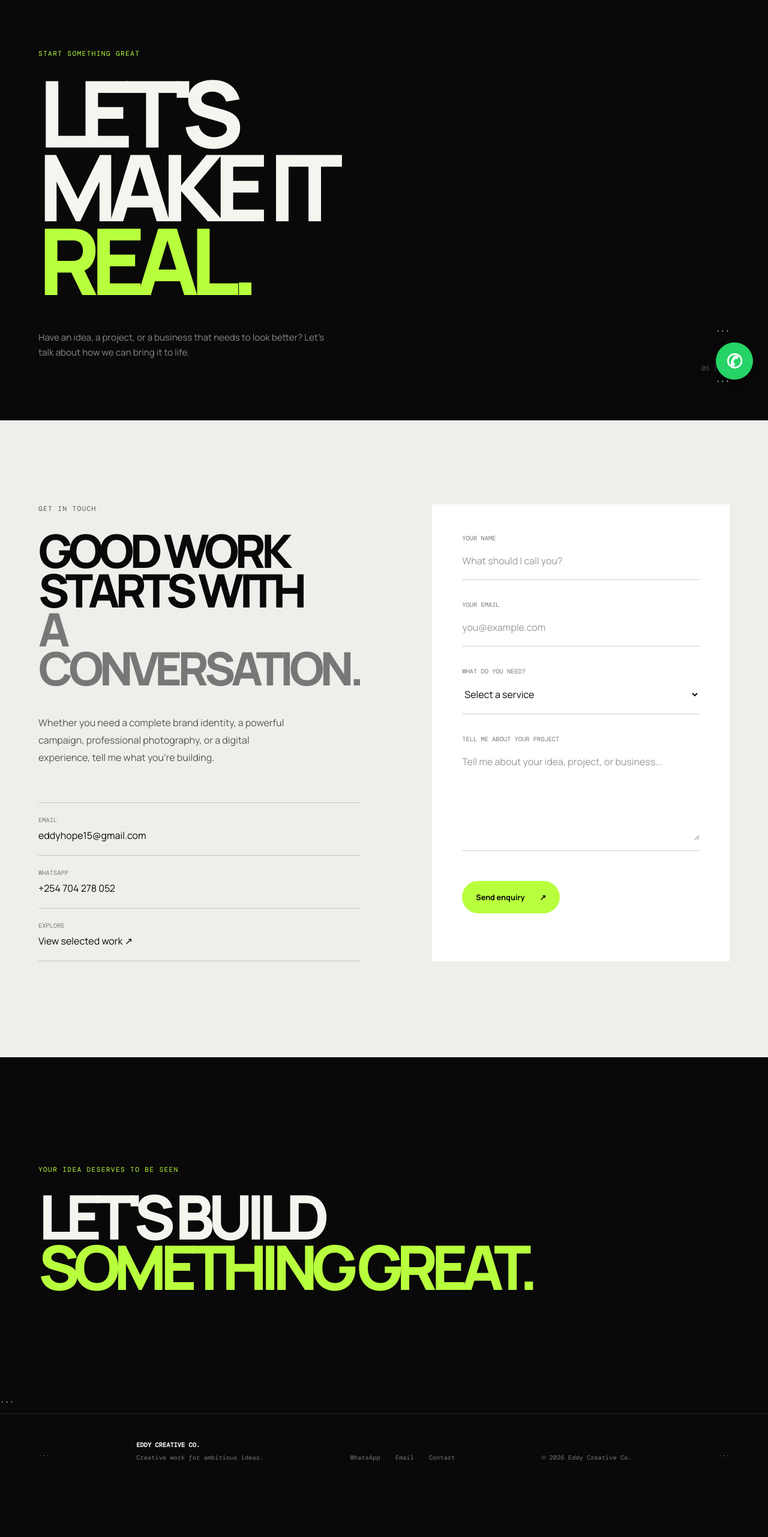
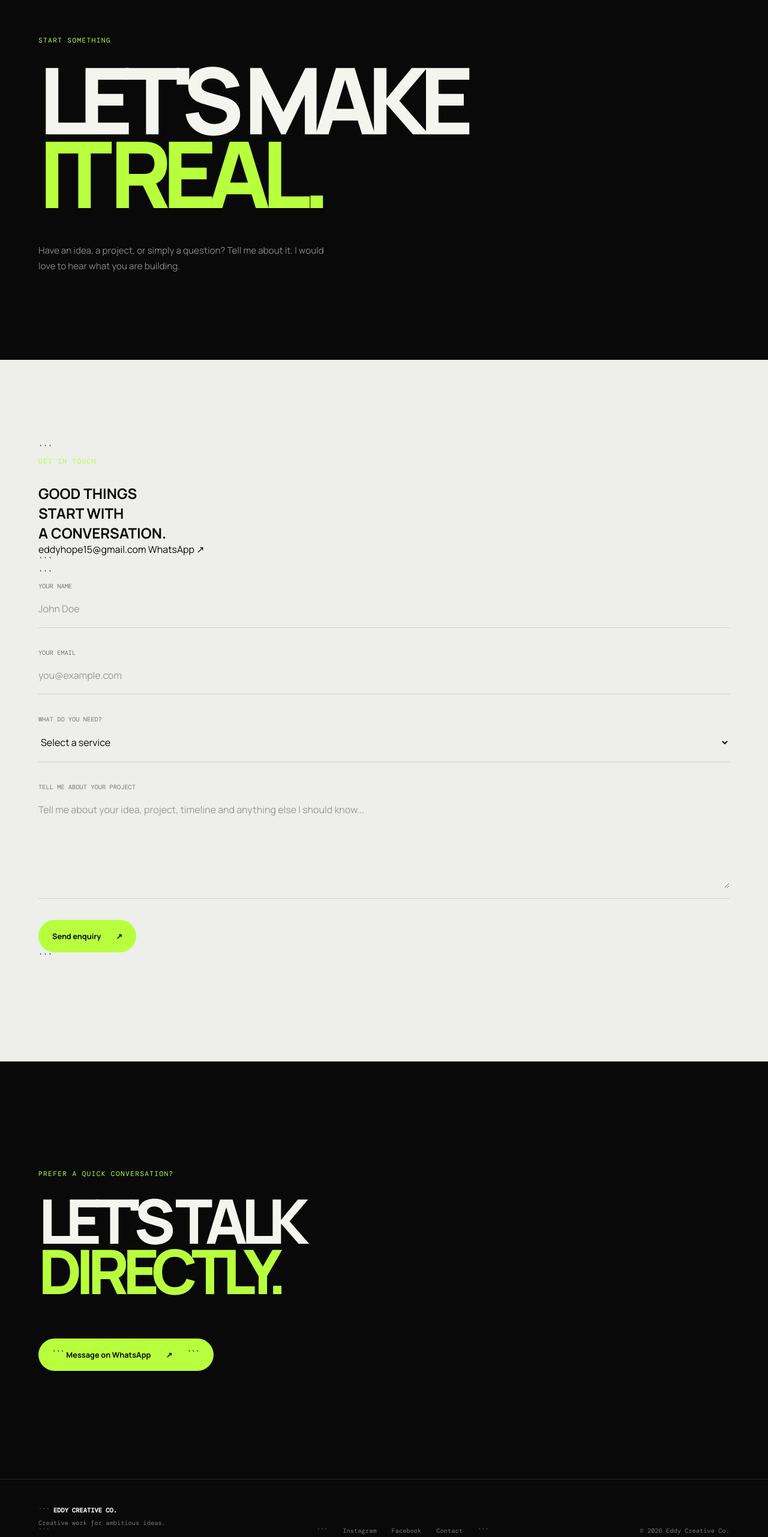
Before and after one commit to eddy1446/eddy-creative-website, a website: page contact.html in a window 1280 px wide. Shown: the part 120-2683 px from the top of the page at 60% size. Before the commit the page ends 2602 px from the top, so only its background shows below. Drawn offline with nearby package versions, Linux system fonts and the light colour scheme.

Commit message:
Update contact.html

````diff
--- a/contact.html
+++ b/contact.html
@@ -1,28 +1,21 @@
 <!DOCTYPE html>
 
 <html lang="en">
+<head>
+  <meta charset="UTF-8">
+  <meta name="viewport" content="width=device-width, initial-scale=1.0">
 
-<head>
-  <meta charset="UTF-8" />
-  <meta name="viewport" content="width=device-width, initial-scale=1.0" />
+  <meta name="description" content="Start a project with Eddy Creative Co. Branding, graphic design, photography, videography and digital experiences.">
 
-<meta
- name="description"
- content="Contact Eddy Creative Co. for branding, graphic design, photography, videography and digital experiences."
-/>
+  <title>Contact — Eddy Creative Co.</title>
 
-  <title>Let's Talk — Eddy Creative Co.</title>
-
-  <link rel="stylesheet" href="style.css" />
+  <link rel="stylesheet" href="style.css">
 </head>
 
 <body>
 
-  <!-- HEADER -->
-
 <header class="site-header">
 
-```
   <a href="index.html" class="logo">
     <strong>EDDY</strong>
     <span>CREATIVE CO.</span>
@@ -32,150 +25,86 @@
     <a href="services.html">Services</a>
     <a href="work.html">Work</a>
     <a href="about.html">About</a>
-  <a href="contact.html" class="nav-button">
-    Let's Talk ↗
-  </a>
+    <a href="contact.html" class="nav-button">Let's Talk ↗</a>
   </nav>
 
-<button
-  class="menu-toggle"
-  aria-label="Open menu"
->
+  <button class="menu-toggle" aria-label="Open menu">
     <span></span>
     <span></span>
   </button>
-```
 
 </header>
 
-  <!-- MOBILE MENU -->
-
 <div class="mobile-menu">
 
-```
-<a href="index.html">Home</a>
-<a href="services.html">Services</a>
-<a href="work.html">Work</a>
-<a href="about.html">About</a>
-<a href="contact.html">Let's Talk ↗</a>
-```
+<a href="index.html">Home</a> <a href="services.html">Services</a> <a href="work.html">Work</a> <a href="about.html">About</a> <a href="contact.html">Let's Talk ↗</a>
 
 </div>
 
 <main>
 
-```
-<!-- CONTACT HERO -->
-
 <section class="contact-hero">
 
-  <p class="eyebrow">
-    Start something great
-  </p>
+  <p class="eyebrow">Start something</p>
 
   <h1>
-    LET'S<br />
-    MAKE IT<br />
-    <span>REAL.</span>
+    LET'S MAKE<br>
+    <span>IT REAL.</span>
   </h1>
 
-  <p class="contact-intro">
-    Have an idea, a project, or a business that needs to look better?
-    Let's talk about how we can bring it to life.
+  <p class="page-intro">
+    Have an idea, a project, or simply a question?
+    Tell me about it. I would love to hear what you are building.
   </p>
-
-  <div class="hero-number">
-    05 / 05
-  </div>
 
 </section>
 
-
-<!-- CONTACT SECTION -->
-
 <section class="contact-section">
 
-  <div class="contact-grid">
+  <div class="contact-info">
 
+```
+<p class="eyebrow">Get in touch</p>
 
-    <!-- CONTACT DETAILS -->
+<h2>
+  GOOD THINGS<br>
+  START WITH<br>
+  A <span>CONVERSATION.</span>
+</h2>
 
 <div class="contact-details">
 
-      <p class="eyebrow">
-        Get in touch
-      </p>
-
-      <h2>
-        GOOD WORK<br />
-        STARTS WITH<br />
-        <span>A CONVERSATION.</span>
-      </h2>
-
-      <p class="contact-description">
-        Whether you need a complete brand identity, a powerful campaign,
-        professional photography, or a digital experience, tell me what
-        you're building.
-      </p>
-
-
-      <div class="contact-links">
-
   <a href="mailto:eddyhope15@gmail.com">
-
-          <span>Email</span>
-
     eddyhope15@gmail.com
-
   </a>
 
-
-        <a
-          href="https://wa.me/254704278052"
-          target="_blank"
-          rel="noopener"
-        >
-
-          <span>WhatsApp</span>
-
-          +254 704 278 052
-
-        </a>
-
-
-        <a href="work.html">
-
-          <span>Explore</span>
-
-          View selected work ↗
-
+  <a href="https://wa.me/254704278052" target="_blank">
+    WhatsApp ↗
   </a>
 
 </div>
+```
 
   </div>
 
+  <div class="contact-form-wrapper">
 
-    <!-- CONTACT FORM -->
-
-    <form
-      class="contact-form"
-      id="contactForm"
-    >
+```
+<form id="contactForm">
 
   <div class="form-group">
 
     <label for="name">
-          Your name
+      YOUR NAME
     </label>
 
     <input
       type="text"
       id="name"
       name="name"
-          placeholder="What should I call you?"
+      placeholder="John Doe"
       required
-        />
+    >
 
   </div>
 
@@ -183,7 +112,7 @@
   <div class="form-group">
 
     <label for="email">
-          Your email
+      YOUR EMAIL
     </label>
 
     <input
@@ -192,7 +121,7 @@
       name="email"
       placeholder="you@example.com"
       required
-        />
+    >
 
   </div>
 
@@ -200,7 +129,7 @@
   <div class="form-group">
 
     <label for="service">
-          What do you need?
+      WHAT DO YOU NEED?
     </label>
 
     <select
@@ -233,8 +162,8 @@
         Website / Digital Experience
       </option>
 
-          <option value="Something else">
-            Something else
+      <option value="Something Else">
+        Something Else
       </option>
 
     </select>
@@ -245,13 +174,14 @@
   <div class="form-group">
 
     <label for="message">
-          Tell me about your project
+      TELL ME ABOUT YOUR PROJECT
     </label>
 
     <textarea
       id="message"
       name="message"
-          placeholder="Tell me about your idea, project, or business..."
+      rows="6"
+      placeholder="Tell me about your idea, project, timeline and anything else I should know..."
       required
     ></textarea>
 
@@ -260,7 +190,7 @@
 
   <button
     type="submit"
-        class="primary-button form-submit"
+    class="primary-button"
   >
 
     Send enquiry
@@ -276,37 +206,47 @@
   ></p>
 
 </form>
+```
 
   </div>
 
 </section>
 
-
-<!-- FINAL STATEMENT -->
-
-<section class="contact-final">
+<section class="work-cta">
 
   <p class="eyebrow">
-    Your idea deserves to be seen
+    Prefer a quick conversation?
   </p>
 
   <h2>
-    LET'S BUILD<br />
-    <span>SOMETHING GREAT.</span>
+    LET'S TALK<br>
+    <span>DIRECTLY.</span>
   </h2>
 
+<a
+href="https://wa.me/254704278052"
+target="_blank"
+class="primary-button"
+
+>
+
+```
+Message on WhatsApp
+
+<span>↗</span>
+```
+
+  </a>
+
 </section>
-```
 
 </main>
 
-  <!-- FOOTER -->
-
 <footer class="site-footer">
 
-```
   <div>
 
+```
 <strong>
   EDDY CREATIVE CO.
 </strong>
@@ -314,122 +254,35 @@
 <p>
   Creative work for ambitious ideas.
 </p>
+```
 
   </div>
 
-
   <div class="footer-links">
 
-  <a
-    href="https://wa.me/254704278052"
-    target="_blank"
-    rel="noopener"
-  >
-    WhatsApp
+```
+<a href="#">
+  Instagram
 </a>
 
-  <a href="mailto:eddyhope15@gmail.com">
-    Email
+<a href="#">
+  Facebook
 </a>
 
 <a href="contact.html">
   Contact
 </a>
+```
 
   </div>
-
 
   <p>
     © 2026 Eddy Creative Co.
   </p>
-```
 
 </footer>
-
-  <!-- WHATSAPP CHAT WIDGET -->
-
-  <div class="whatsapp-widget">
-
-```
-<button
-  class="whatsapp-button"
-  id="whatsappButton"
-  aria-label="Open WhatsApp chat"
->
-
-  <span class="whatsapp-icon">
-    ✆
-  </span>
-
-</button>
-
-
-<div
-  class="whatsapp-chatbox"
-  id="whatsappChatbox"
->
-
-  <div class="whatsapp-chat-header">
-
-    <div>
-
-      <strong>
-        Eddy Creative Co.
-      </strong>
-
-      <span>
-        Usually replies quickly
-      </span>
-
-    </div>
-
-
-    <button
-      id="closeWhatsapp"
-      aria-label="Close WhatsApp chat"
-    >
-      ×
-    </button>
-
-  </div>
-
-
-  <div class="whatsapp-chat-body">
-
-    <p>
-      Hey 👋<br />
-      How can I help you bring your idea to life?
-    </p>
-
-
-    <textarea
-      id="whatsappMessage"
-      placeholder="Write your message..."
-    ></textarea>
-
-
-    <button
-      class="whatsapp-send"
-      id="sendWhatsapp"
-    >
-
-      Open WhatsApp
-
-      <span>
-        ↗
-      </span>
-
-    </button>
-
-  </div>
-
-</div>
-```
-
-  </div>
 
 <script src="script.js"></script>
 
 </body>
-
 </html>
````
Lines whose indentation alone changed are shown as unchanged.
